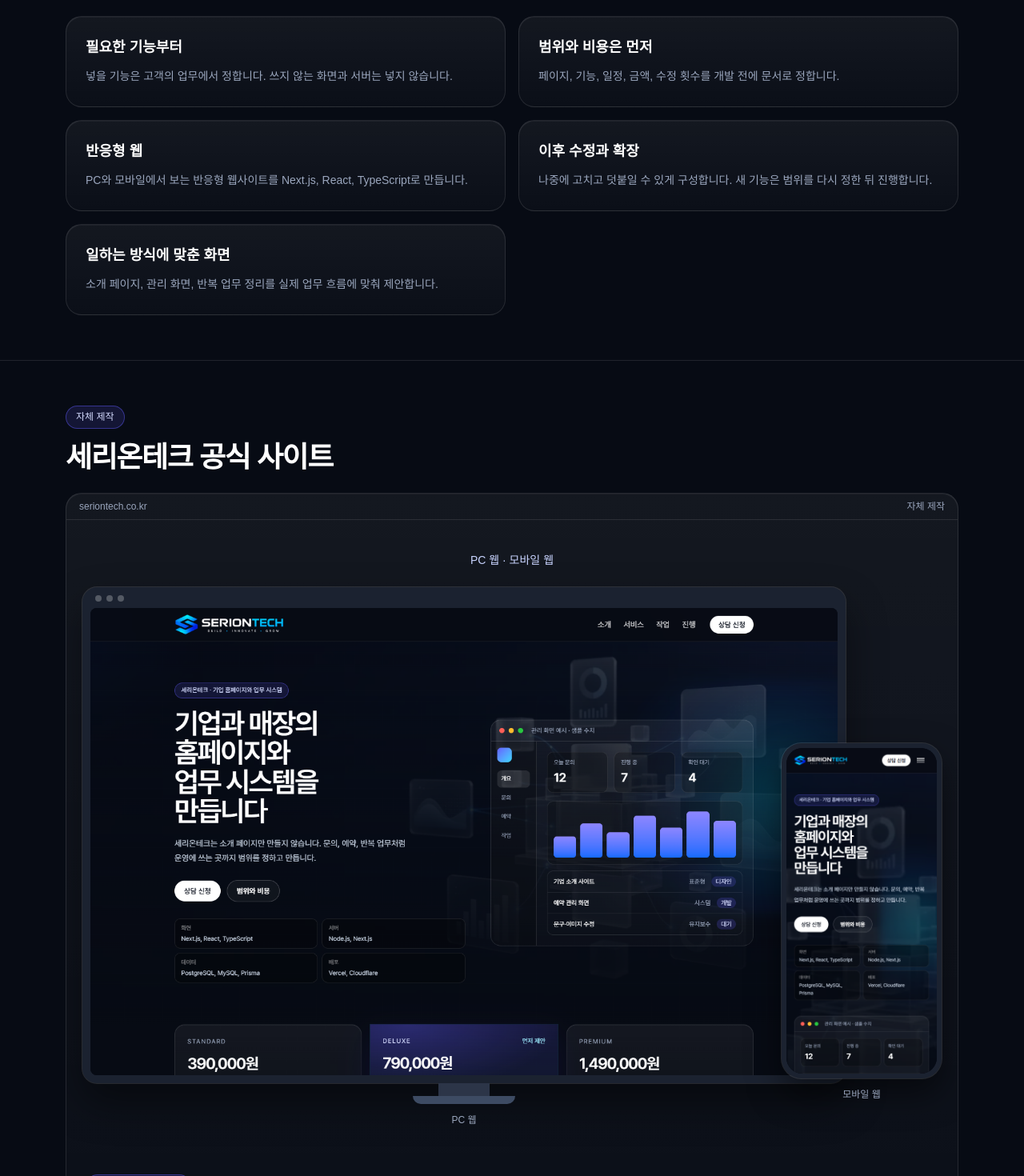
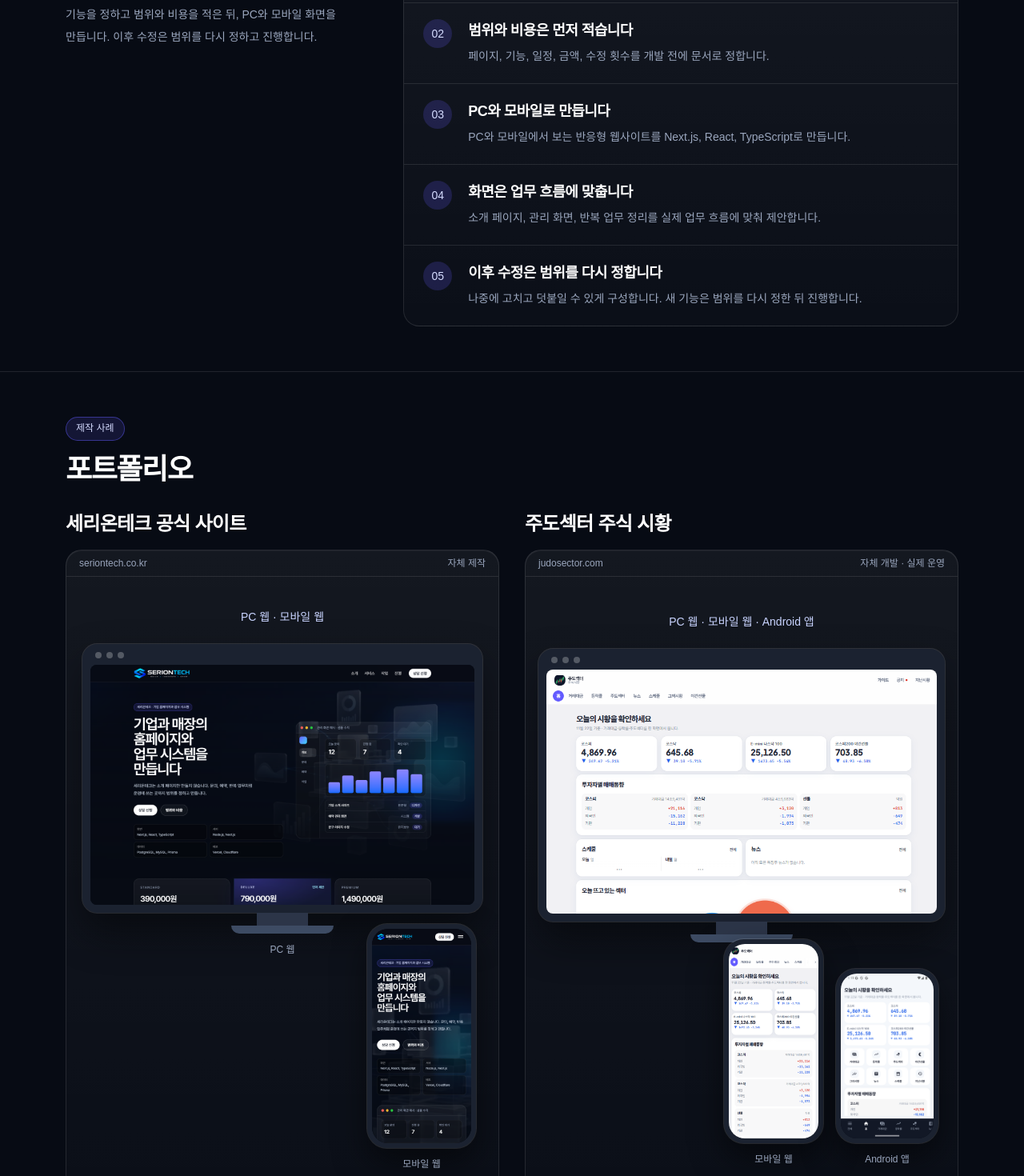
Before and after one commit to renoa1990/seriontech, a Next.js app: page /about in a window 1280 px wide. Shown: the part 640-2110 px from the top of the page at 80% size. Built offline with nearby package versions, Linux system fonts and the light colour scheme; a web font is replaced by a local one.

Commit message:
포트폴리오 카드 크기와 설명을 맞추고, 소개 페이지의 일하는 방식을 정리한다.

```diff
--- a/src/app/about/page.tsx
+++ b/src/app/about/page.tsx
@@ -44,29 +44,47 @@ export default function AboutPage() {
       </PageHero>
 
       <section className="border-b border-white/10 bg-paper">
-        <Container className="py-12 lg:py-14">
-          <p className="kicker">일하는 방식</p>
-          <h2 className="mt-4 text-3xl font-semibold tracking-[-0.04em] sm:text-4xl">이렇게 일합니다</h2>
-          <ul className="mt-8 grid gap-4 sm:grid-cols-2">
-            {strengths.map((item) => (
-              <li key={item.title} className="panel p-6">
-                <h3 className="text-lg font-semibold">{item.title}</h3>
-                <p className="mt-2 text-sm leading-7 text-muted">{item.text}</p>
+        <Container className="grid gap-8 py-12 lg:grid-cols-[0.72fr_1.28fr] lg:items-start lg:py-14">
+          <div>
+            <p className="kicker">일하는 방식</p>
+            <h2 className="mt-4 text-3xl font-semibold tracking-[-0.04em] sm:text-4xl">이렇게 일합니다</h2>
+            <p className="mt-4 max-w-md text-sm leading-7 text-muted">
+              기능을 정하고 범위와 비용을 적은 뒤, PC와 모바일 화면을 만듭니다. 이후 수정은 범위를 다시 정하고
+              진행합니다.
+            </p>
+          </div>
+          <ol className="panel overflow-hidden">
+            {strengths.map((item, index) => (
+              <li
+                key={item.title}
+                className="grid grid-cols-[auto_minmax(0,1fr)] gap-4 border-b border-white/10 px-5 py-5 last:border-b-0 sm:gap-5 sm:px-6"
+              >
+                <span className="flex size-9 items-center justify-center rounded-full bg-[#635bff]/20 text-sm text-[#d5dcff]">
+                  {String(index + 1).padStart(2, "0")}
+                </span>
+                <div>
+                  <h3 className="text-lg font-semibold tracking-[-0.03em]">{item.title}</h3>
+                  <p className="mt-1 text-sm leading-7 text-muted">{item.text}</p>
+                </div>
               </li>
             ))}
-          </ul>
+          </ol>
         </Container>
       </section>
 
       <section className="border-b border-white/10 bg-paper">
         <Container className="py-12 lg:py-14">
-          <p className="kicker">자체 제작</p>
-          <h2 className="mt-4 text-3xl font-semibold tracking-[-0.04em] sm:text-4xl">세리온테크 공식 사이트</h2>
-          <div className="mt-6">
-            <OwnSite />
-          </div>
-          <div className="mt-10">
-            <JudoSectorCard />
+          <p className="kicker">제작 사례</p>
+          <h2 className="mt-4 text-3xl font-semibold tracking-[-0.04em] sm:text-4xl">포트폴리오</h2>
+          <div className="mt-8 grid gap-10 lg:grid-cols-2 lg:grid-rows-[auto_auto_auto] lg:gap-x-8 lg:gap-y-5">
+            <div className="grid grid-rows-[auto_auto_auto] gap-y-4 lg:row-span-3 lg:grid-rows-subgrid">
+              <h3 className="text-2xl font-semibold tracking-[-0.03em]">세리온테크 공식 사이트</h3>
+              <OwnSite />
+            </div>
+            <div className="grid grid-rows-[auto_auto_auto] gap-y-4 lg:row-span-3 lg:grid-rows-subgrid">
+              <h3 className="text-2xl font-semibold tracking-[-0.03em]">주도섹터 주식 시황</h3>
+              <JudoSectorCard />
+            </div>
           </div>
           <h2 className="mt-12 text-3xl font-semibold tracking-[-0.03em]">작업 예시</h2>
           <p className="mt-3 max-w-2xl text-sm leading-7 text-muted">
--- a/src/components/DeviceStage.tsx
+++ b/src/components/DeviceStage.tsx
@@ -49,12 +49,19 @@ export function DevicePair({
   return (
     <div className={compact ? "px-3 py-8 sm:px-5 sm:py-10" : "rounded-[1.75rem] bg-[#eef3f8] px-4 py-8 sm:px-8 sm:py-10"}>
       <p className={`text-center text-sm font-medium ${compact ? "text-[#c9d4ff]" : "text-[#3d4d66]"}`}>{title}</p>
-      <div className={compact ? "mt-6 flex flex-col items-center lg:flex-row lg:items-end lg:justify-center" : "mt-7 flex flex-col items-center gap-8 lg:flex-row lg:items-end lg:justify-center"}>
-        <div className={compact ? "w-full lg:min-w-0 lg:flex-1" : undefined}>
+      <div className={compact ? "mt-6 flex flex-col items-center" : "mt-7 flex flex-col items-center gap-8 lg:flex-row lg:items-end lg:justify-center"}>
+        <div className={compact ? "w-full" : undefined}>
           <MonitorFrame src={monitor.src} alt={monitor.alt} label="PC 웹" wide={compact} onDark={compact} />
         </div>
-        <div className={compact ? "z-10 -mt-8 lg:-ml-20 lg:mb-8 lg:mt-0" : undefined}>
-          <PhoneFrame src={phone.src} alt={phone.alt} label="모바일 웹" wide={compact} onDark={compact} />
+        <div className={compact ? "z-10 -mt-6 self-end pr-2 sm:-mt-10" : undefined}>
+          <PhoneFrame
+            src={phone.src}
+            alt={phone.alt}
+            label="모바일 웹"
+            wide={compact}
+            onDark={compact}
+            frameClass={compact ? "w-[118px] sm:w-[136px]" : undefined}
+          />
         </div>
       </div>
     </div>
@@ -96,17 +103,23 @@ export function ServiceStage({ compact = false }: { compact?: boolean }) {
   return (
     <div className={compact ? "px-3 py-8 sm:px-4 sm:py-10" : "py-2"}>
       <p className="text-center text-sm font-medium text-[#c9d4ff]">PC 웹 · 모바일 웹 · Android 앱</p>
-      <div className="mt-6 flex flex-col items-center lg:flex-row lg:items-end lg:justify-center">
-        <div className="w-full lg:min-w-0 lg:flex-1">
+      <div className={compact ? "mt-6 flex flex-col items-center" : "mt-6 flex flex-col items-center lg:flex-row lg:items-end lg:justify-center"}>
+        <div className={compact ? "w-full" : "w-full lg:min-w-0 lg:flex-1"}>
           <MonitorFrame src={judoImages.webHome} alt="주도섹터 PC 웹 홈" label="PC 웹" wide onDark />
         </div>
-        <div className="z-10 mt-6 flex flex-col items-center gap-5 sm:flex-row sm:justify-center sm:gap-4 lg:-ml-6 lg:mb-8 lg:mt-0">
+        <div
+          className={
+            compact
+              ? "z-10 -mt-4 flex items-end justify-center gap-3 self-end pr-2 sm:-mt-8 sm:gap-4"
+              : "z-10 mt-6 flex flex-col items-center gap-5 sm:flex-row sm:justify-center sm:gap-4 lg:-ml-6 lg:mb-8 lg:mt-0"
+          }
+        >
           <PhoneFrame
             src={judoImages.webMobile}
             alt="주도섹터 모바일 웹 홈"
             label="모바일 웹"
             onDark
-            frameClass="w-[168px] sm:w-[176px]"
+            frameClass={compact ? "w-[108px] sm:w-[124px]" : "w-[168px] sm:w-[176px]"}
           />
           <PhoneFrame
             src={judoImages.androidHome}
@@ -114,7 +127,7 @@ export function ServiceStage({ compact = false }: { compact?: boolean }) {
             label="Android 앱"
             onDark
             aspect="9/16"
-            frameClass="w-[168px] sm:w-[188px]"
+            frameClass={compact ? "w-[108px] sm:w-[128px]" : "w-[168px] sm:w-[188px]"}
           />
         </div>
       </div>
--- a/src/components/HomeContent.tsx
+++ b/src/components/HomeContent.tsx
@@ -138,13 +138,17 @@ export function HomeContent({ framed = false }: { framed?: boolean }) {
       {framed ? null : (
         <section id="work" className="scroll-mt-24 border-t border-white/10">
           <Container className="py-14 lg:py-20">
-            <p className="kicker">자체 제작</p>
-            <h2 className="mt-4 text-3xl font-semibold tracking-[-0.04em] sm:text-4xl">세리온테크 공식 사이트</h2>
-            <div className="mt-8">
-              <OwnSite />
-            </div>
-            <div className="mt-10">
-              <JudoSectorCard />
+            <p className="kicker">제작 사례</p>
+            <h2 className="mt-4 text-3xl font-semibold tracking-[-0.04em] sm:text-4xl">포트폴리오</h2>
+            <div className="mt-8 grid gap-10 lg:grid-cols-2 lg:grid-rows-[auto_auto_auto] lg:gap-x-8 lg:gap-y-5">
+              <div className="grid grid-rows-[auto_auto_auto] gap-y-4 lg:row-span-3 lg:grid-rows-subgrid">
+                <h3 className="text-2xl font-semibold tracking-[-0.03em]">세리온테크 공식 사이트</h3>
+                <OwnSite />
+              </div>
+              <div className="grid grid-rows-[auto_auto_auto] gap-y-4 lg:row-span-3 lg:grid-rows-subgrid">
+                <h3 className="text-2xl font-semibold tracking-[-0.03em]">주도섹터 주식 시황</h3>
+                <JudoSectorCard />
+              </div>
             </div>
             <h2 className="mt-16 text-3xl font-semibold tracking-[-0.04em]">작업 예시</h2>
             <p className="mt-3 max-w-2xl text-sm leading-7 text-muted">
--- a/src/components/JudoSectorCard.tsx
+++ b/src/components/JudoSectorCard.tsx
@@ -4,21 +4,24 @@ import { judoSector } from "@/lib/judosector";
 
 export function JudoSectorCard() {
   return (
-    <article className="panel overflow-hidden bg-black shadow-[0_30px_80px_rgba(0,0,0,0.35)]">
+    <>
+      <article className="panel flex h-full flex-col overflow-hidden bg-black shadow-[0_30px_80px_rgba(0,0,0,0.35)]">
         <div className="flex items-center justify-between gap-3 border-b border-white/10 px-4 py-2 text-xs text-muted">
           <span>judosector.com</span>
           <span>자체 개발 · 실제 운영</span>
         </div>
+        <div className="flex flex-1 items-center">
+          <div className="w-full">
             <ServiceStage compact />
-      <div className="grid gap-5 px-5 py-5 sm:px-6 lg:grid-cols-[minmax(0,1fr)_auto] lg:items-end">
+          </div>
+        </div>
+      </article>
       <div>
         <p className="kicker">웹 · Android 통합 서비스</p>
-          <h3 className="mt-4 text-2xl font-semibold tracking-[-0.03em]">{judoSector.name}</h3>
-          <p className="mt-3 max-w-2xl text-sm leading-7 text-muted">
+        <p className="mt-4 text-sm leading-7 text-muted">
           {judoSector.summary} 고객에게 납품한 외주 사례가 아니라, 세리온테크가 직접 개발하고 운영하는 서비스입니다.
         </p>
-        </div>
-        <div className="flex flex-wrap gap-3">
+        <div className="mt-5 flex flex-wrap gap-3">
           <Link href={judoSector.path} className="btn btn-light">
             프로젝트 상세
           </Link>
@@ -31,6 +34,6 @@ export function JudoSectorCard() {
           </a>
         </div>
       </div>
-    </article>
+    </>
   );
 }
--- a/src/components/OwnSite.tsx
+++ b/src/components/OwnSite.tsx
@@ -7,24 +7,30 @@ const shots = {
 
 export function OwnSite() {
   return (
-    <article className="panel overflow-hidden bg-black shadow-[0_30px_80px_rgba(0,0,0,0.35)]">
+    <>
+      <article className="panel flex h-full flex-col overflow-hidden bg-black shadow-[0_30px_80px_rgba(0,0,0,0.35)]">
         <div className="flex items-center justify-between border-b border-white/10 px-4 py-2 text-xs text-muted">
           <span>seriontech.co.kr</span>
           <span>자체 제작</span>
         </div>
+        <div className="flex flex-1 items-center">
+          <div className="w-full">
             <DevicePair
               compact
               title="PC 웹 · 모바일 웹"
               monitor={{ src: shots.desktop, alt: "세리온테크 공식 사이트 PC 화면" }}
               phone={{ src: shots.mobile, alt: "세리온테크 공식 사이트 모바일 화면" }}
             />
-      <div className="px-5 py-5 sm:px-6">
+          </div>
+        </div>
+      </article>
+      <div>
         <p className="kicker">웹 · 모바일 웹 서비스</p>
         <h3 className="mt-4 text-2xl font-semibold tracking-[-0.03em]">기업형 홈페이지</h3>
-        <p className="mt-3 max-w-2xl text-sm leading-7 text-muted">
+        <p className="mt-3 text-sm leading-7 text-muted">
           세리온테크가 직접 만든 공식 사이트입니다. 고객에게 납품한 사례가 아닙니다.
         </p>
       </div>
-    </article>
+    </>
   );
 }
--- a/src/lib/site.ts
+++ b/src/lib/site.ts
@@ -364,24 +364,24 @@ export const inquiryKinds = [
 
 export const strengths = [
   {
-    title: "필요한 기능부터",
+    title: "기능은 업무에서 정합니다",
     text: "넣을 기능은 고객의 업무에서 정합니다. 쓰지 않는 화면과 서버는 넣지 않습니다.",
   },
   {
-    title: "범위와 비용은 먼저",
+    title: "범위와 비용은 먼저 적습니다",
     text: "페이지, 기능, 일정, 금액, 수정 횟수를 개발 전에 문서로 정합니다.",
   },
   {
-    title: "반응형 웹",
+    title: "PC와 모바일로 만듭니다",
     text: "PC와 모바일에서 보는 반응형 웹사이트를 Next.js, React, TypeScript로 만듭니다.",
   },
   {
-    title: "이후 수정과 확장",
-    text: "나중에 고치고 덧붙일 수 있게 구성합니다. 새 기능은 범위를 다시 정한 뒤 진행합니다.",
+    title: "화면은 업무 흐름에 맞춥니다",
+    text: "소개 페이지, 관리 화면, 반복 업무 정리를 실제 업무 흐름에 맞춰 제안합니다.",
   },
   {
-    title: "일하는 방식에 맞춘 화면",
-    text: "소개 페이지, 관리 화면, 반복 업무 정리를 실제 업무 흐름에 맞춰 제안합니다.",
+    title: "이후 수정은 범위를 다시 정합니다",
+    text: "나중에 고치고 덧붙일 수 있게 구성합니다. 새 기능은 범위를 다시 정한 뒤 진행합니다.",
   },
 ] as const;
 
```
Lines whose indentation alone changed are shown as unchanged.
